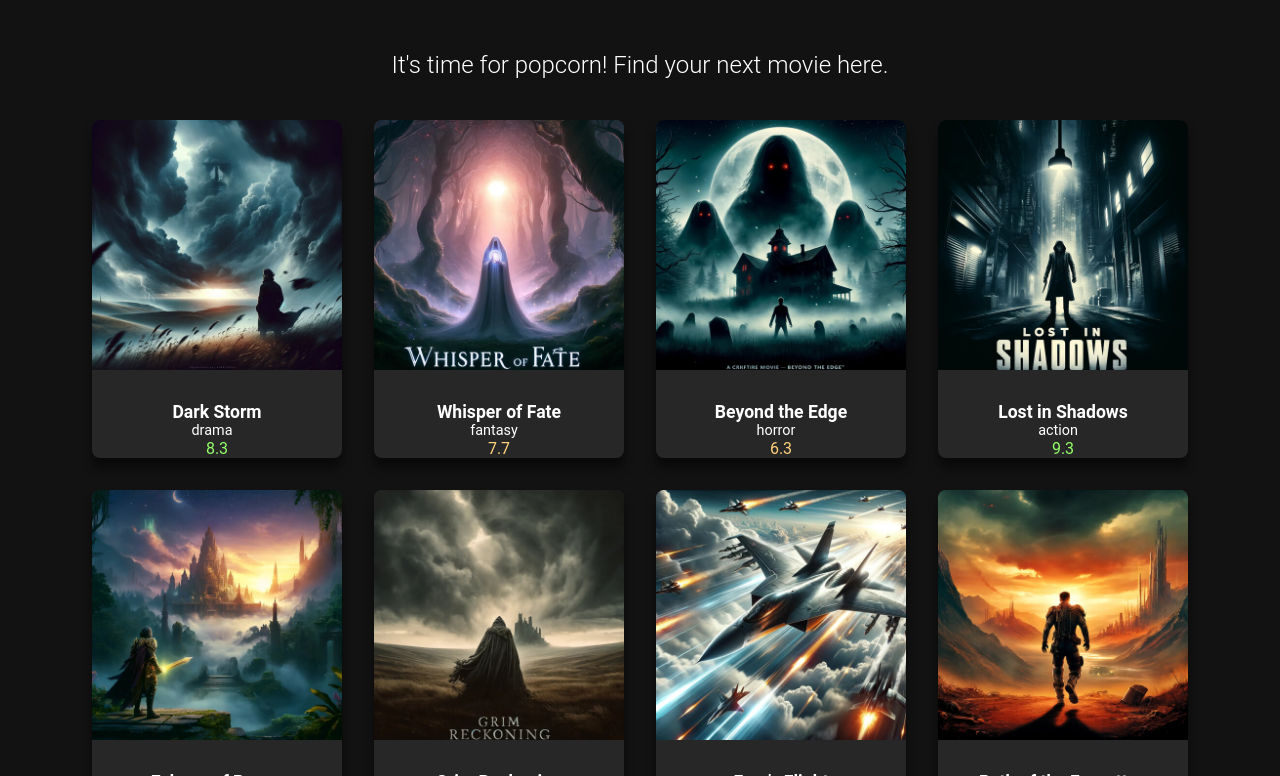
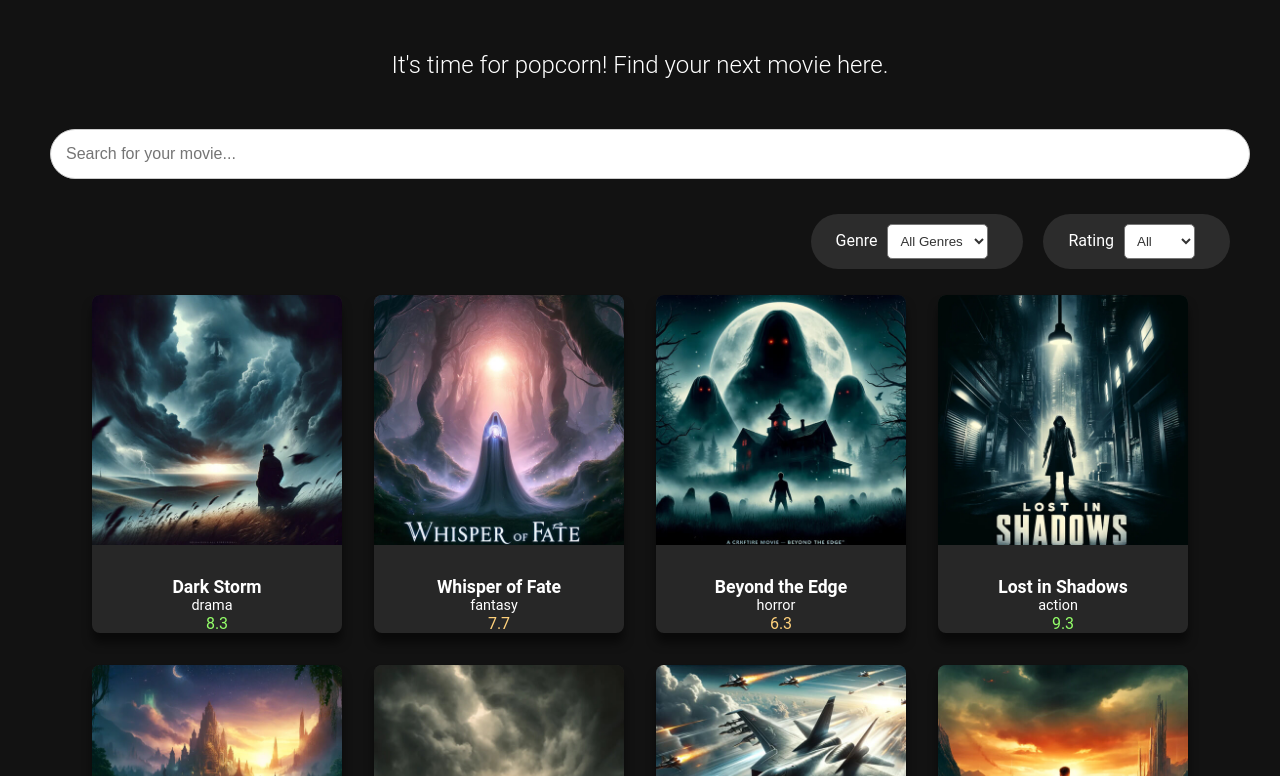
Before and after one commit to tderamus/adsmoviedux, a React (Create React App) app in the folder adsmoviesreact/: page / in a window 1280 px wide. Shown: the part 324-1100 px from the top of the page. Built offline with nearby package versions, Linux system fonts and the light colour scheme.

Commit message:
setup search filter plus dropdown menu search for genres and ratings

```diff
--- a/adsmoviesreact/src/components/MoviesGrid.js
+++ b/adsmoviesreact/src/components/MoviesGrid.js
@@ -4,17 +4,103 @@
 
 export default function MoviesGrid() {
   const [movies, setMovies] = useState([]);
+  const [searchTerm, setSearchTerm] = useState("");
+  const [genre, setGenre] = useState("All Genres");
+  const [rating, setRating] = useState("All");
 
   useEffect(() => {
     fetch("movies.json")
       .then((response) => response.json())
       .then((data) => setMovies(data));
   }, []);
+
+  const handleSearchChange = (e) => {
+    setSearchTerm(e.target.value);
+  };
+  const handleGenreChange = (e) => {
+    setGenre(e.target.value);
+  };
+  const handleRatingChange = (e) => {
+    setRating(e.target.value);
+  };
+
+  const matchesGenre = (movie, genre) => {
+    return (
+      genre === "All Genres" ||
+      movie.genre.toLocaleLowerCase() === genre.toLocaleLowerCase()
+    );
+  };
+
+  const matcheRating = (movie, rating) => {
+    switch (rating) {
+      case "All":
+        return true;
+      case "Good":
+        return movie.rating >= 8;
+      case "Ok":
+        return movie.rating > -5 && movie.rating < 8;
+      case "Bad":
+        return movie.rating < 5;
+      default:
+        return false;
+    }
+  };
+  const matchesSearchTerm = (movie, searchTerm) => {
+    return movie.title.toLowerCase().includes(searchTerm.toLocaleLowerCase());
+  };
+
+  const filteredMovies = movies.filter(
+    (movie) =>
+      matchesGenre(movie, genre) &&
+      matcheRating(movie, rating) &&
+      matchesSearchTerm(movie, searchTerm)
+  );
+
   return (
-    <div className="movies-grid">
-      {movies.map((movie) => (
-        <MovieCard movie={movie} key={movie.id} />
-      ))}
+    <div>
+      <input
+        type="text"
+        className="search-input"
+        placeholder="Search for your movie..."
+        value={searchTerm}
+        onChange={handleSearchChange}
+      />
+
+      <div className="filter-bar">
+        <div className="filter-slot">
+          <label>Genre</label>
+          <select
+            className="filter-dropdown"
+            value={genre}
+            onChange={handleGenreChange}
+          >
+            <option>All Genres</option>
+            <option>Action</option>
+            <option>Drama</option>
+            <option>Fantasy</option>
+            <option>Horror</option>
+          </select>
+        </div>
+        <div className="filter-slot">
+          <label>Rating</label>
+          <select
+            className="filter-dropdown"
+            value={rating}
+            onChange={handleRatingChange}
+          >
+            <option>All</option>
+            <option>Good</option>
+            <option>Ok</option>
+            <option>Bad</option>
+          </select>
+        </div>
+      </div>
+
+      <div className="movies-grid">
+        {filteredMovies.map((movie) => (
+          <MovieCard movie={movie} key={movie.id} />
+        ))}
+      </div>
     </div>
   );
 }
```
